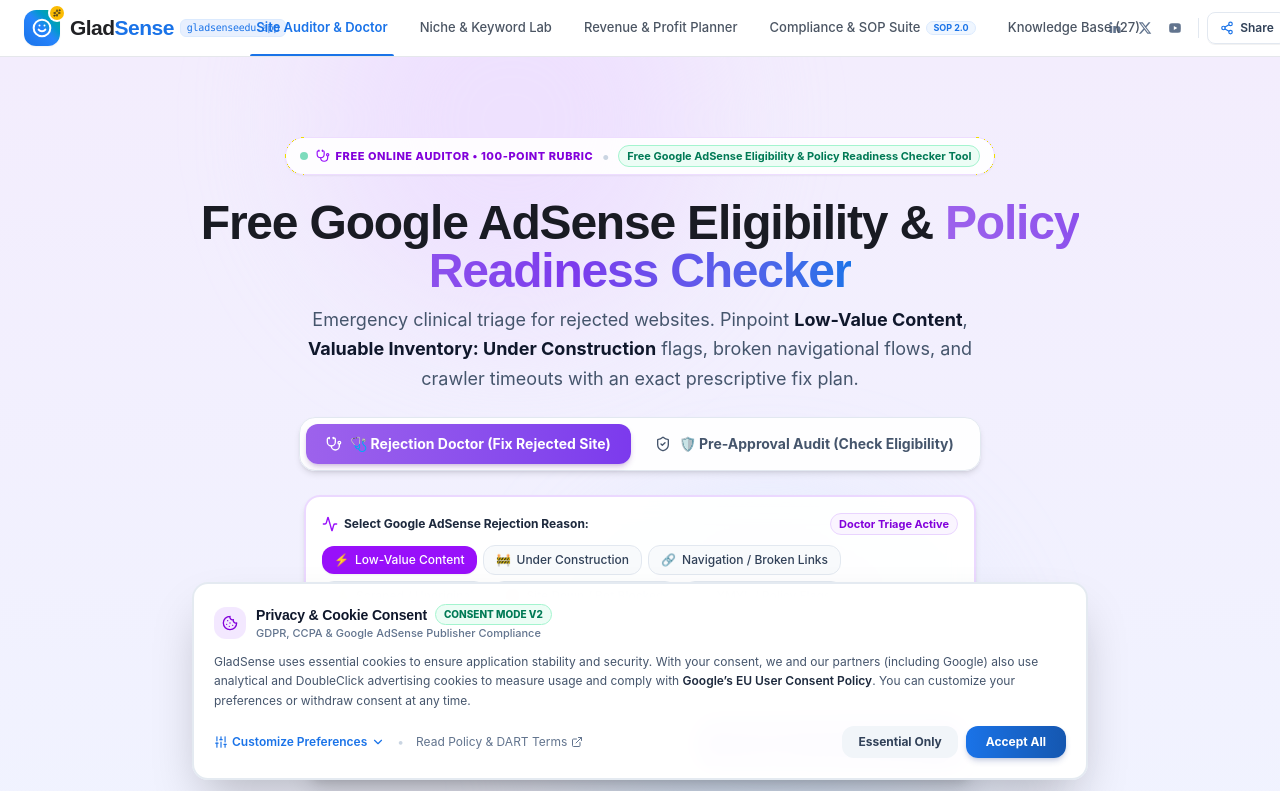
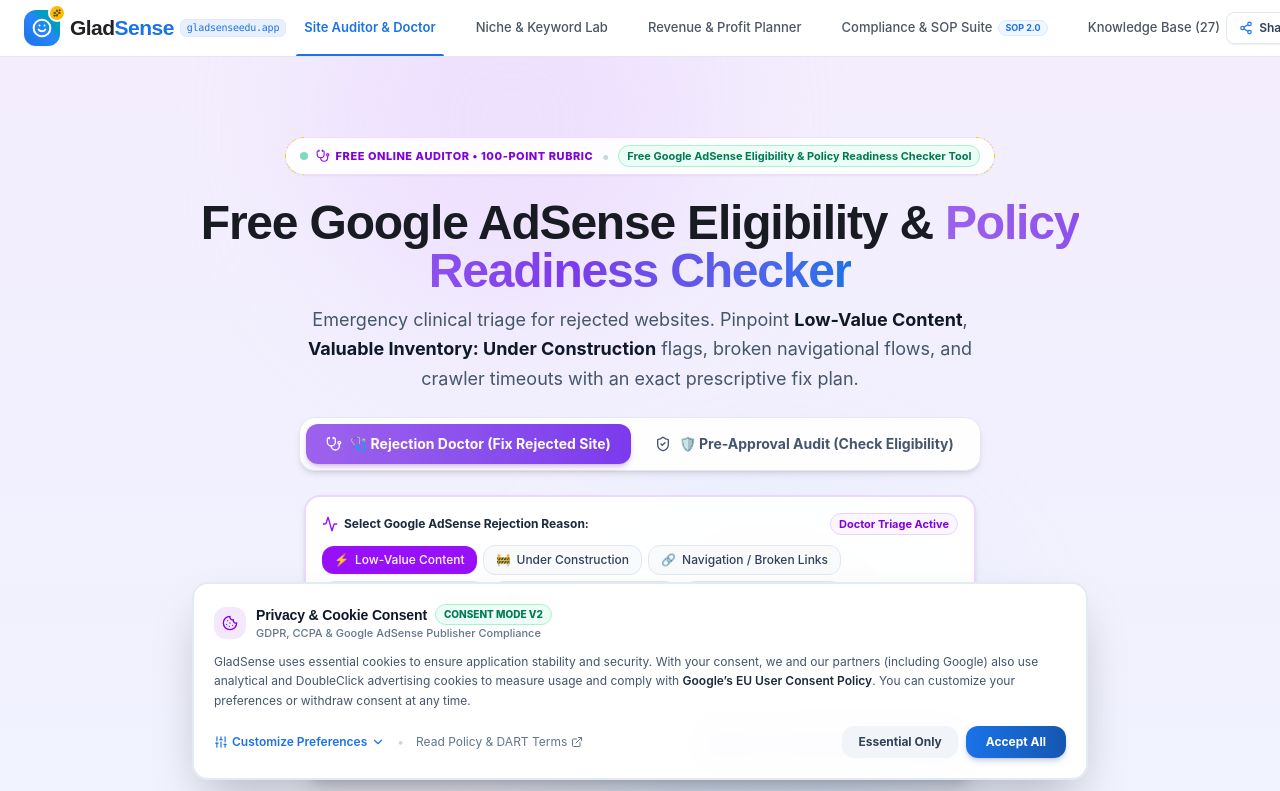
Before and after one commit to dillibchandran-bit/gladsense1, a React (Vite) app: page / in a window 1280 px wide. Shown: the top 791 px of the page. Built offline with nearby package versions, Linux system fonts and the light colour scheme; a web font is replaced by a local one.

Commit message:
style: adjust navbar layout and spacing
Remove redundant social links and optimize navigation item spacing for better visual balance on desktop.

```diff
--- a/src/components/Navbar.tsx
+++ b/src/components/Navbar.tsx
@@ -13,7 +13,6 @@
   Share2,
 } from 'lucide-react';
 import { useSocialShare } from '../context/SocialShareContext';
-import { GladSenseSocialLinks } from './GladSenseSocialLinks';
 
 export type NavTabType =
   | 'site-doctor'
@@ -81,14 +80,14 @@
           </div>
 
           {/* Center: Desktop Navigation Tabs (Visible on lg+ screens) */}
-          <nav className="hidden lg:flex items-center gap-0.5 xl:gap-1 h-14 py-0 flex-1 justify-center max-w-3xl">
+          <nav className="hidden lg:flex items-center gap-1 xl:gap-2 h-14 py-0 flex-1 justify-center max-w-4xl">
             {navItems.map((item) => {
               const isActive = isTabActive(item.id);
               return (
                 <button
                   key={item.id}
                   onClick={() => handleNavClick(item.id)}
-                  className={`relative h-14 px-2 xl:px-3.5 text-xs xl:text-[13px] font-medium transition-all whitespace-nowrap flex items-center gap-1.5 shrink-0 cursor-pointer ${
+                  className={`relative h-14 px-2.5 xl:px-4 text-[13px] font-medium transition-all whitespace-nowrap flex items-center gap-1.5 shrink-0 cursor-pointer ${
                     isActive
                       ? 'text-[#1a73e8] font-semibold'
                       : 'text-[#4b5563] hover:text-[#111827] hover:bg-slate-50'
@@ -111,11 +110,6 @@
 
           {/* Right Action Suite: Corporate Buttons & Mobile Toggle */}
           <div className="flex items-center gap-1.5 sm:gap-2 shrink-0">
-            {/* Official GladSense Social Channels (LinkedIn, X, YouTube) */}
-            <div className="hidden xl:flex items-center pl-1 pr-2.5 border-r border-slate-200 h-5">
-              <GladSenseSocialLinks variant="minimal" size="sm" />
-            </div>
-
             {/* Share Platform Button */}
             <button
               onClick={() => openShare()}
@@ -134,10 +128,11 @@
               Sign in
             </button>
 
-            {/* Corporate Solid Brand Button */}
+            {/* Corporate Solid Brand Button - Links directly to Niche & Keyword Lab */}
             <button
-              onClick={() => handleNavClick('policy-toolkit')}
+              onClick={() => handleNavClick('niche-lab')}
               className="px-2.5 sm:px-3.5 h-8 text-xs font-semibold text-white bg-[#1a73e8] hover:bg-[#1557b0] rounded-lg transition-all shadow-xs cursor-pointer whitespace-nowrap flex items-center"
+              title="Open Niche & Keyword Lab"
             >
               Sign up
             </button>
@@ -234,18 +229,11 @@
                 Sign in
               </button>
               <button
-                onClick={() => handleNavClick('policy-toolkit')}
+                onClick={() => handleNavClick('niche-lab')}
                 className="w-full py-2.5 text-xs font-semibold text-white bg-[#1a73e8] hover:bg-[#1557b0] rounded-xl shadow-xs text-center cursor-pointer"
               >
                 Sign up Free
               </button>
-            </div>
-
-            <div className="pt-2 border-t border-slate-100 flex flex-col items-center gap-1.5">
-              <span className="text-[11px] font-bold text-slate-400 uppercase tracking-wider">
-                Follow Official Channels:
-              </span>
-              <GladSenseSocialLinks variant="pill" size="sm" showLabels={true} />
             </div>
           </div>
         </div>
```
